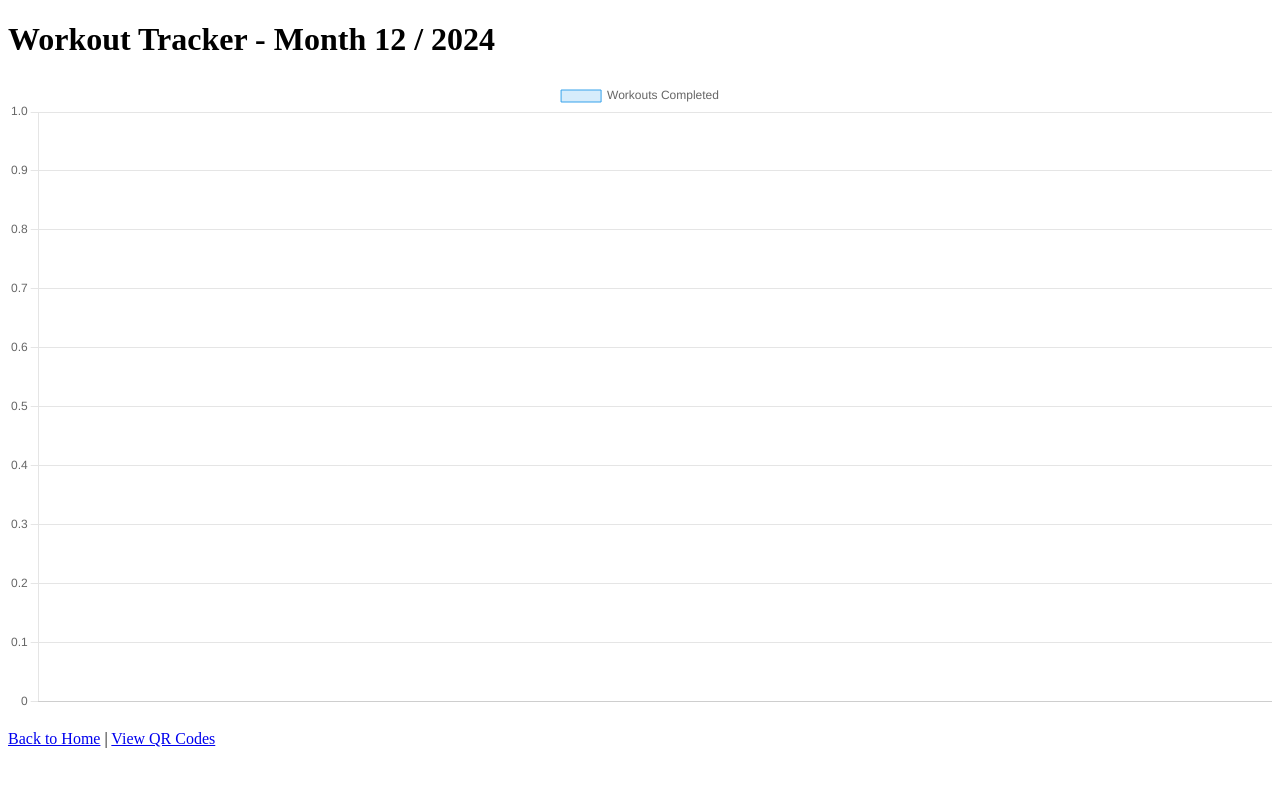
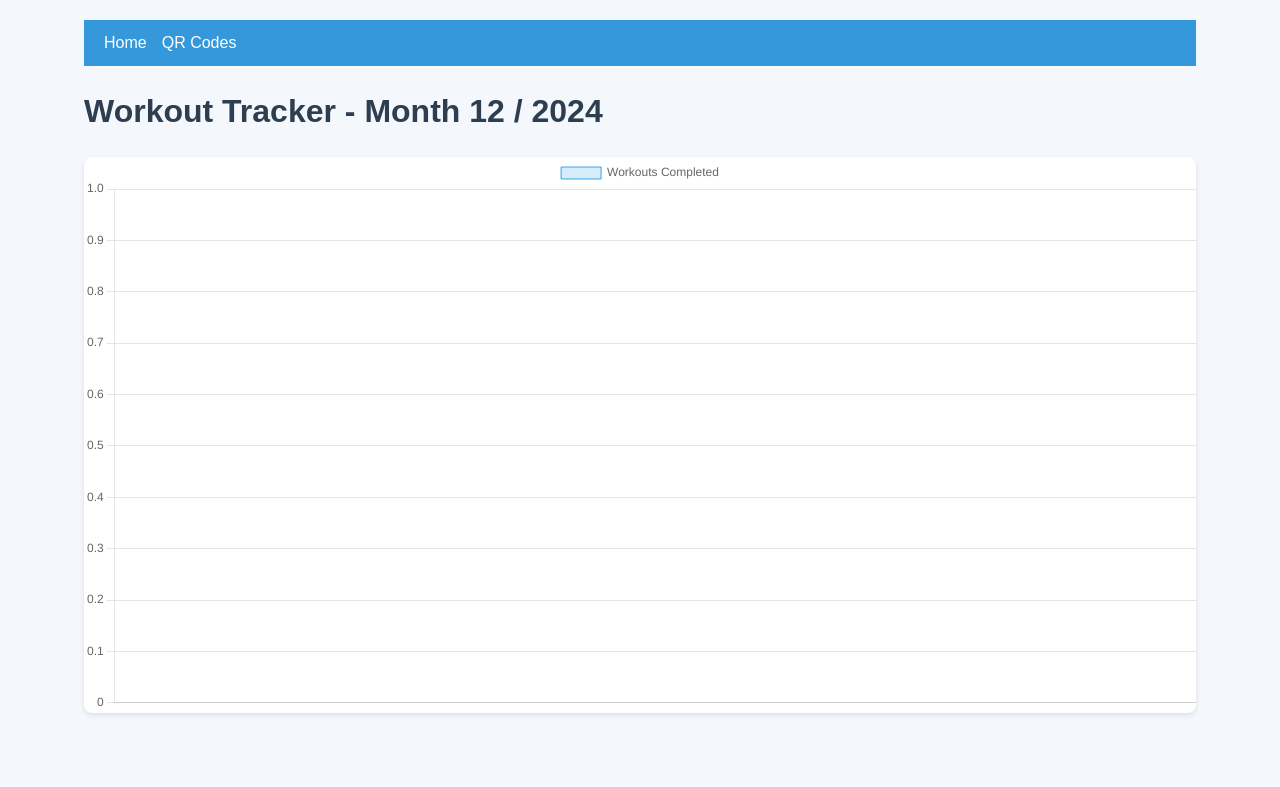
Before and after one commit to jacobcapper/workout-tracker, a Flask app: page /chart_page in a window 1280 px wide. Shown: the top 787 px of the page. Run offline with Flask 3, Linux system fonts and the light colour scheme; data that the repository does not hold is empty.

Commit message:
Update chart_page.html

```diff
--- a/templates/chart_page.html
+++ b/templates/chart_page.html
@@ -2,10 +2,19 @@
 <html lang="en">
 <head>
     <meta charset="UTF-8">
+    <meta name="viewport" content="width=device-width, initial-scale=1.0">
     <title>Workout Chart</title>
+    <link rel="stylesheet" href="{{ url_for('static', filename='css/styles.css') }}">
     <script src="https://cdn.jsdelivr.net/npm/chart.js"></script>
 </head>
 <body>
+
+<div class="container">
+    <div class="navbar">
+        <a href="/">Home</a>
+        <a href="/qr_page">QR Codes</a>
+    </div>
+
     <h1>Workout Tracker - Month {{ month }} / {{ year }}</h1>
 
     <!-- Chart.js Chart -->
@@ -34,8 +43,7 @@
             }
         });
     </script>
+</div>
 
-    <br>
-    <a href="/">Back to Home</a> | <a href="/qr_page">View QR Codes</a>
 </body>
 </html>
```
